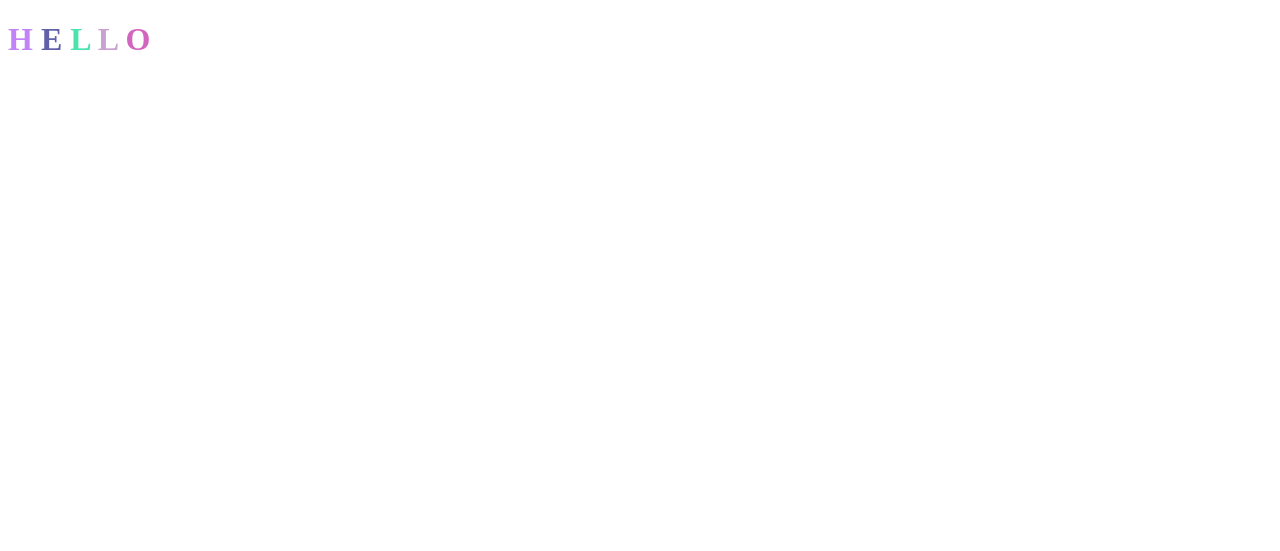
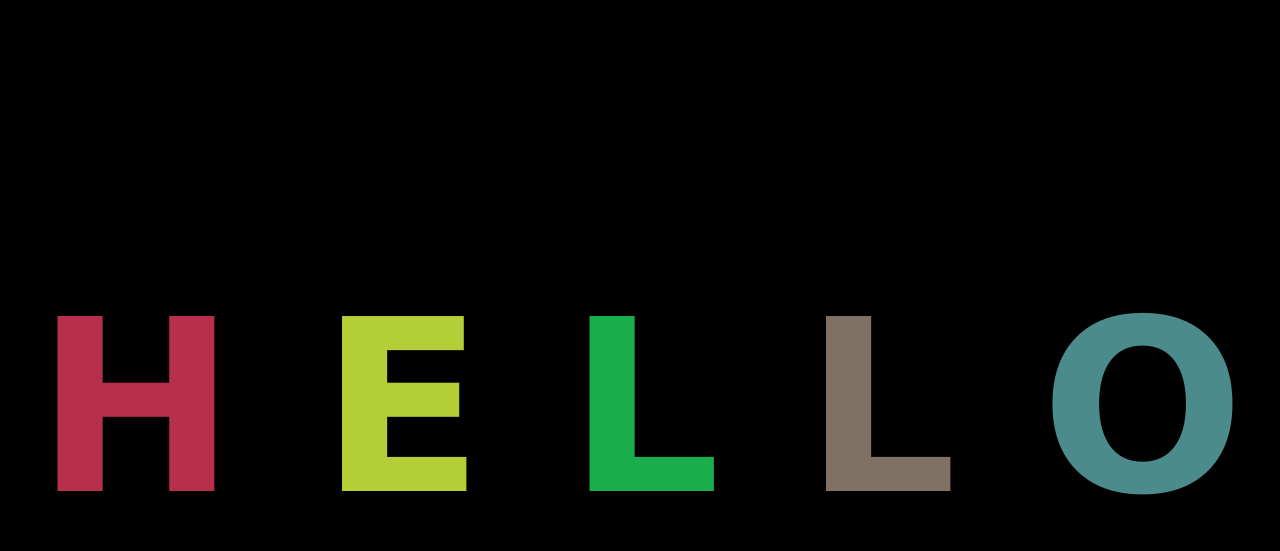
Before and after one commit to olgasp90/myFirstRepo, a plain HTML site: page index.html in a window 1280 px wide. Drawn offline with Linux system fonts and the light colour scheme.

Commit message:
added style and css

```diff
--- /dev/null
+++ b/app.css
@@ -0,0 +1,14 @@
+h1 {
+	font-size: 15rem;
+	font-family: Verdana, Geneva, Tahoma, sans-serif;
+}
+body {
+	display: flex;
+	justify-content: center;
+	align-items: center;
+	height: 100vh;
+	background-color: black;
+}
+.letter {
+	transition: color 500ms;
+}
--- a/index.html
+++ b/index.html
@@ -4,6 +4,7 @@
     <meta charset="UTF-8">
     <meta name="viewport" content="width, initial-scale=1.0">
     <title>Document</title>
+    <link rel="stylesheet" href="app.css">
 </head>
 <body>
     <h1>
```
